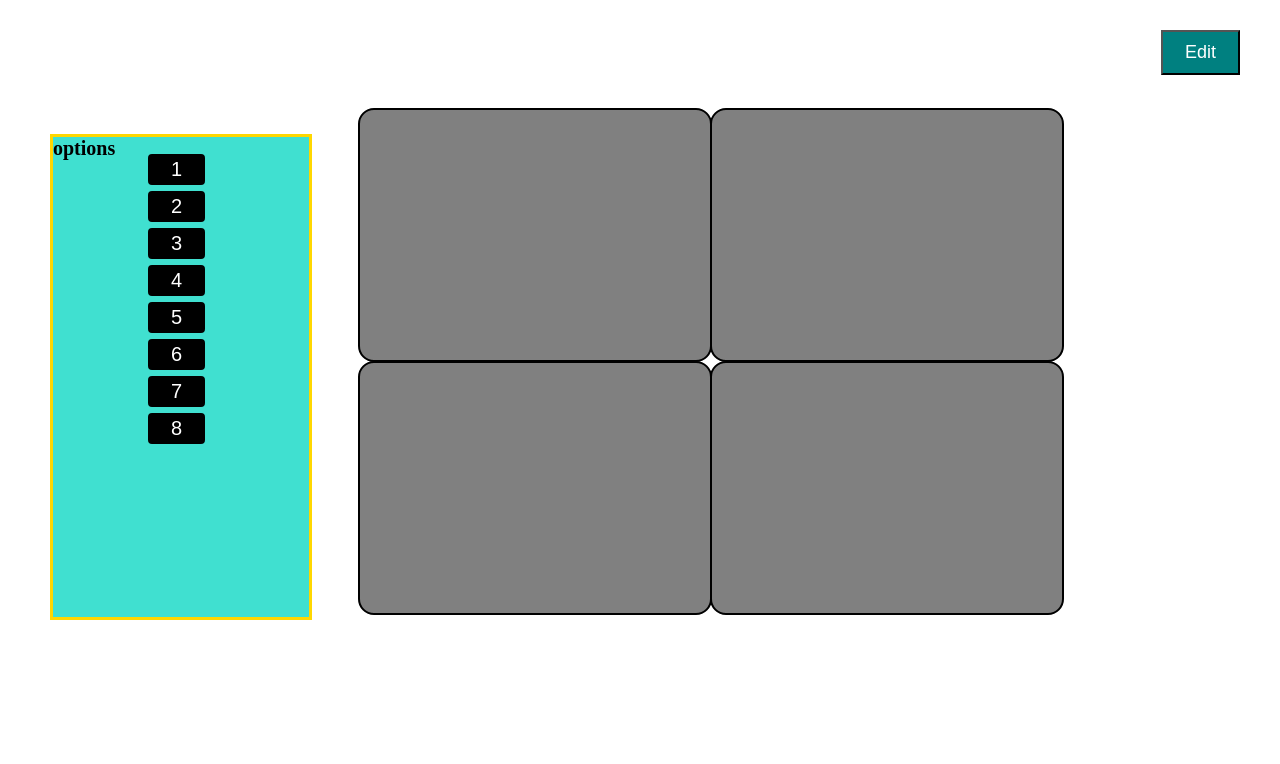
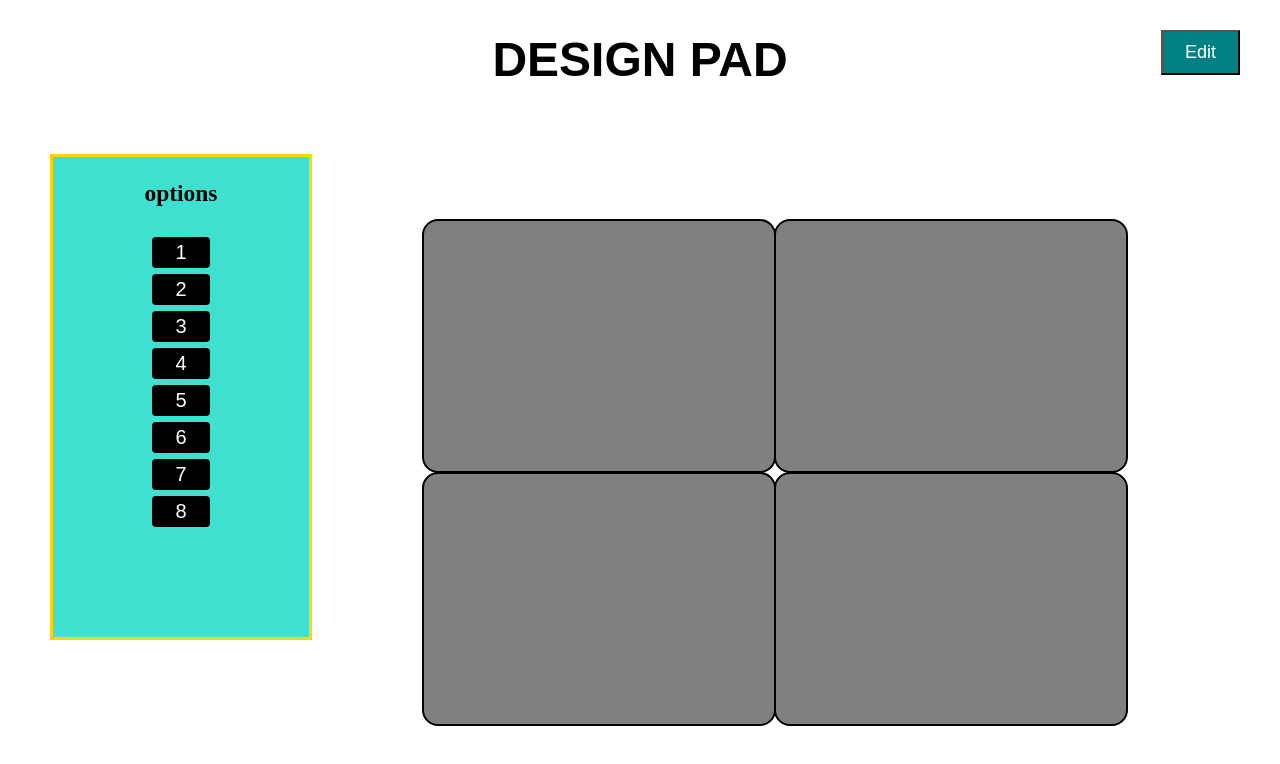
Before and after one commit to 464squad/design-pad, a React (Create React App) app: page / in a window 1280 px wide. Shown: the top 764 px of the page. Built offline with nearby package versions, Linux system fonts and the light colour scheme.

Commit message:
The pretty update

```diff
--- a/src/App.css
+++ b/src/App.css
@@ -5,6 +5,16 @@
     width: 350px;
     height: 250px;
     border-radius: 30px;
+  }
+  h1 {
+    text-align: center;
+    font-family: sans-serif;
+    font-size: 3em;
+  }
+
+  .options {
+    margin: .5em;
+    padding: 2em;
   }
 
 
@@ -89,6 +99,7 @@ button:focus{
 
 .choices
 {
+  text-align: center;
   position: absolute;
   left: 30px;
   width: 20%;
--- a/src/App.js
+++ b/src/App.js
@@ -15,12 +15,16 @@ function App() {
 
   return (
     <div className="App">
-
+      <h1>DESIGN PAD</h1>
       <DesignBoard />
       <EDIT editting ={setEditMode} edit={edit}  />
-      <CHOICE />
-      <PadInput Padding={edit} />
-        </div>
+
+      <div className ="options">
+        <CHOICE >
+          <PadInput Padding={edit} />
+        </CHOICE>
+      </div>
+    </div>
   );
 }
 
--- a/src/components/CHOICE.js
+++ b/src/components/CHOICE.js
@@ -4,13 +4,19 @@ import React from 'react';
 
 class CHOICE extends React.Component
 {
+    constructor(props) {
+        super(props)
+    }
 
     render()
     {
         return(
             <div>
-                <div>
-                    <h3 className="choices">options</h3>
+                <div className="choices">
+                    <h3 >options</h3>
+                    <div>
+                        {this.props.children}
+                    </div>
                 </div>
             </div>
         )
--- a/src/components/DesignBoard.js
+++ b/src/components/DesignBoard.js
@@ -3,7 +3,7 @@ import DesignPad from './DesignPad/DesignPad'
 
 class DesignBoard extends React.Component {
     render() {
-        return <div>
+        return <div style={{margin: "0em 0em 0em 4em"}}>
             <div className="design-board1"><DesignPad color='gray'/></div>
             <div className="design-board2"><DesignPad color='gray'/></div>
             <div className="design-board3"><DesignPad color='gray'/></div>
--- a/src/components/PadInput/PadInput.css
+++ b/src/components/PadInput/PadInput.css
@@ -7,9 +7,13 @@
     font-size: 20px;
     margin-top: 6px;
     display: inline-block;
-    position:relative;
+    /* position:relative; */
     bottom: 860px;
     left: 140px;
     border-radius: 4px;
 
   }
+
+  .buttonList {
+    /* margin: 0em; */
+  }
```
